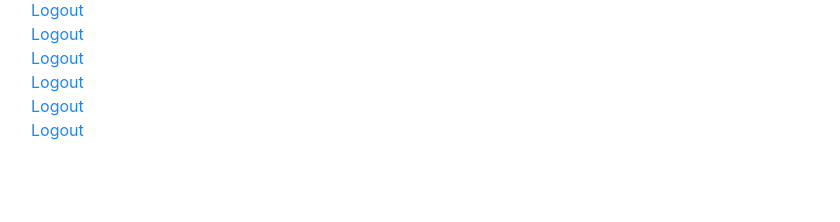
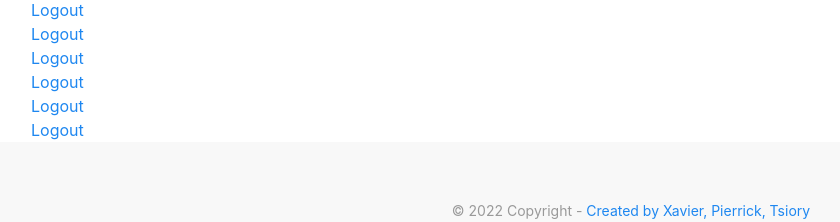
Before and after one commit to AozoKoko/SortirCom, a Symfony app: template templates/home/indexed.html.twig in a window 1280 px wide. Shown: the part 642-864 px from the top of the page, without its empty margins (9-849 px from the left). Before the commit the page ends 782 px from the top, so only its background shows below. Run offline with Twig, Linux system fonts and the light colour scheme; the template is opened without the code that fills it, so the values that code supplies are empty; some libraries are stand-ins or nearby versions.

Commit message:
activation Footer

```diff
--- a/templates/base.html.twig
+++ b/templates/base.html.twig
@@ -67,7 +67,6 @@
 </header>
 <!--/HEADER-->
 
-
 <!--/CONTENT-->
 <div class="uk-container">
     {# Flash message #}
@@ -79,12 +78,13 @@
 </div>
 
 <!--FOOTER-->
-{# <footer class="uk-section uk-section-small uk-section-muted " uk-sticky="position: bottom "> #}
-{#    <div class="uk-container"> #}
-{#        <p class="uk-text-small uk-text-center">&copy Copyright</p> #}
-{#    </div> #}
-{# </footer> #}
+<footer class="uk-section uk-section-small uk-section-muted " uk-sticky="position: bottom ">
+    <div class="uk-position-bottom-center uk-position-small uk-visible@m uk-position-z-index">
+    <span class="uk-text-small uk-text-muted">© 2022 Copyright - <a href="https://github.com/AozoKoko/SortirCom.git">Created by Xavier, Pierrick, Tsiory</a></span></a></span>
+    </div>
+</footer>
 <!--/FOOTER-->
+
 <!-- OFFCANVAS -->
 <div id="offcanvas-nav" data-uk-offcanvas="flip: true; overlay: true">
     <div class="uk-offcanvas-bar uk-offcanvas-bar-animation uk-offcanvas-slide">
```
